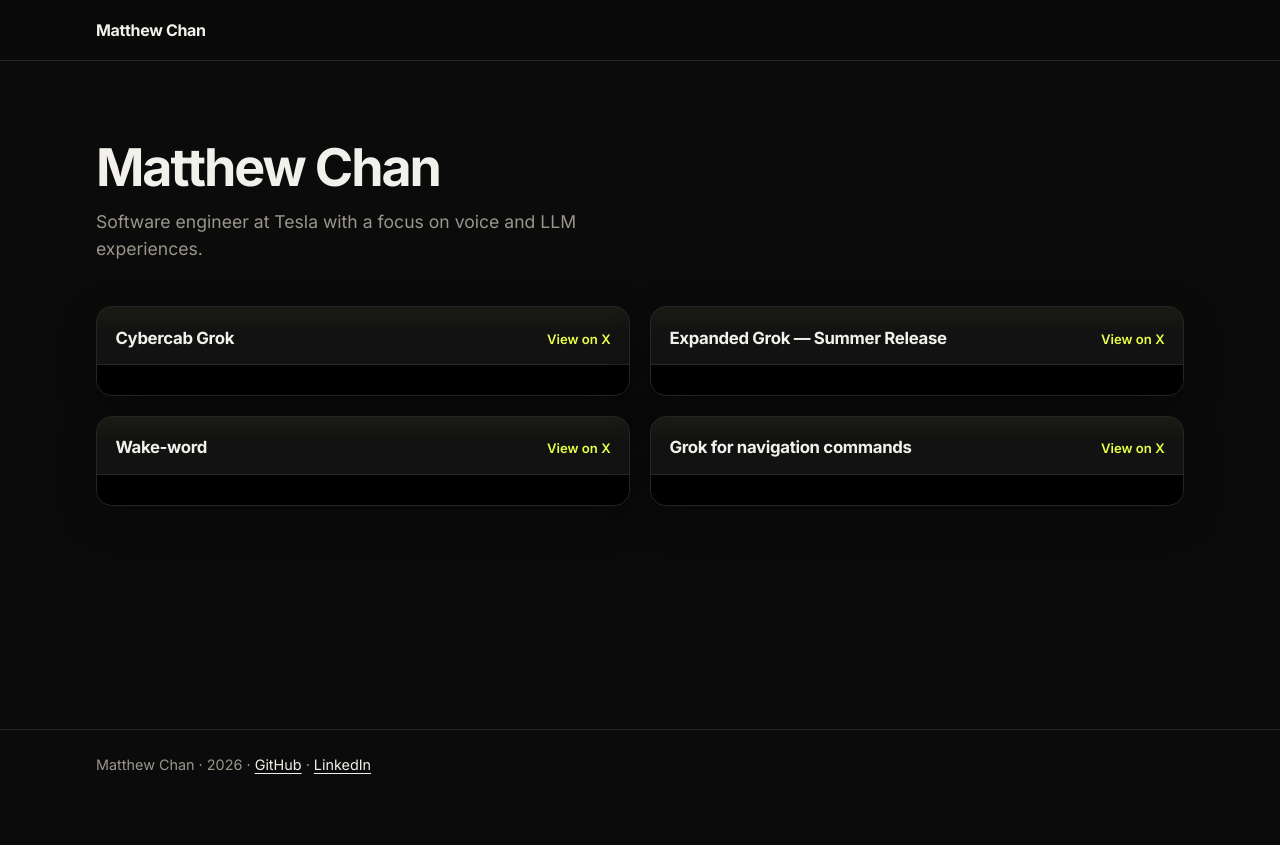
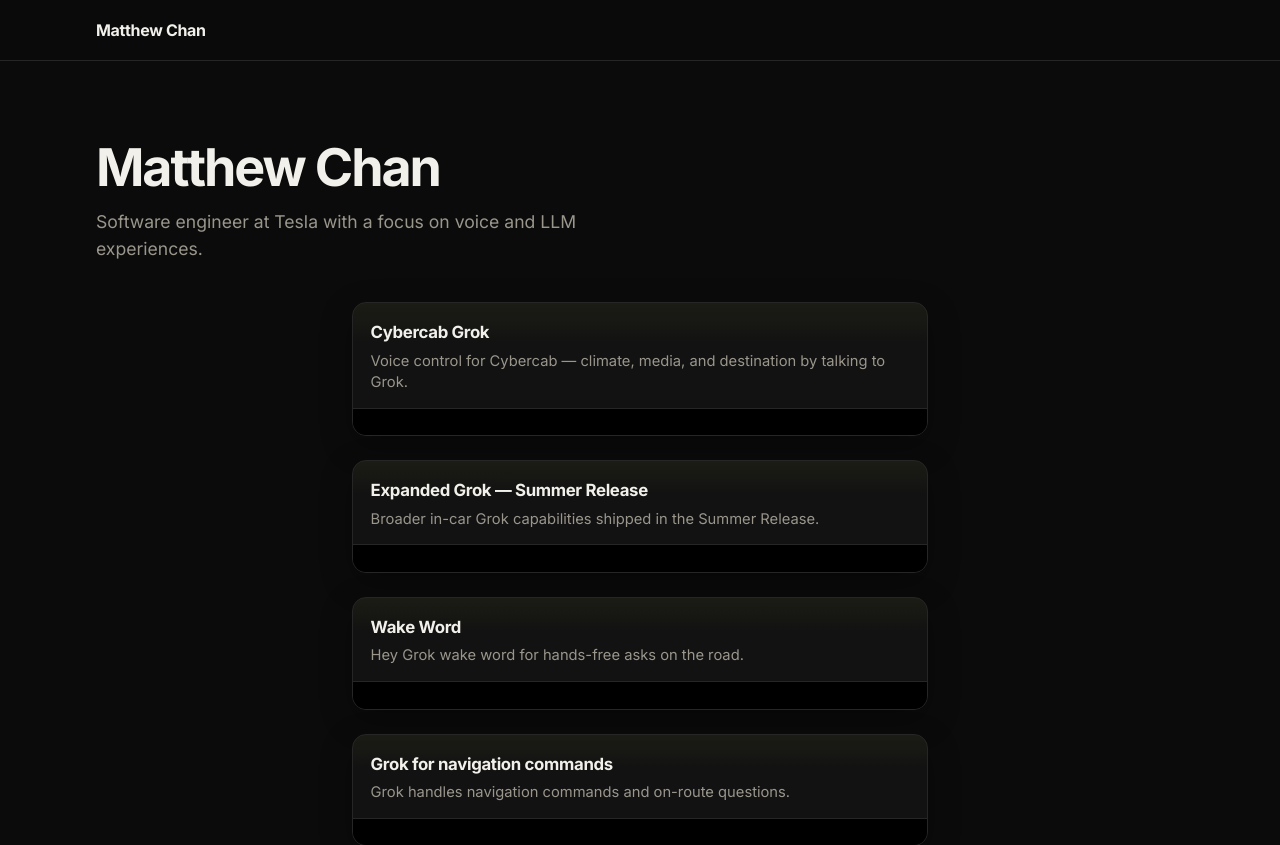
Before and after one commit to mchan7841/mchan7841.github.io, a React (Create React App) app in the folder my-app/: page / in a window 1280 px wide. Shown: the top 845 px of the page. Before the commit the page ends 800 px from the top, so only its background shows below. Built offline with nearby package versions, Linux system fonts and the light colour scheme.

Commit message:
Tighten embed cards and project blurbs

```diff
--- a/my-app/src/components/XEmbed.js
+++ b/my-app/src/components/XEmbed.js
@@ -32,13 +32,27 @@
         return;
       }
       mountRef.current.innerHTML = '';
-      twttr.widgets.createTweet(statusId, mountRef.current, {
-        theme: 'dark',
-        dnt: true,
-        conversation: 'none',
-        align: 'center',
-        width: 550,
-      });
+      twttr.widgets
+        .createTweet(statusId, mountRef.current, {
+          theme: 'dark',
+          dnt: true,
+          conversation: 'none',
+          align: 'center',
+          width: 520,
+        })
+        .then((el) => {
+          if (!el && mountRef.current) {
+            const quote = document.createElement('blockquote');
+            quote.className = 'twitter-tweet';
+            quote.setAttribute('data-theme', 'dark');
+            quote.setAttribute('data-dnt', 'true');
+            const link = document.createElement('a');
+            link.href = href;
+            quote.appendChild(link);
+            mountRef.current.appendChild(quote);
+            twttr.widgets.load(mountRef.current);
+          }
+        });
     });
 
     return () => {
--- a/my-app/src/data/projects.js
+++ b/my-app/src/data/projects.js
@@ -2,24 +2,28 @@
   {
     id: 'cybercab-grok',
     title: 'Cybercab Grok',
+    blurb: 'Voice control for Cybercab — climate, media, and destination by talking to Grok.',
     href: 'https://x.com/robotaxi/status/2096428461166588208',
     statusId: '2096428461166588208',
   },
   {
     id: 'summer-grok',
     title: 'Expanded Grok — Summer Release',
+    blurb: 'Broader in-car Grok capabilities shipped in the Summer Release.',
     href: 'https://x.com/tesla/status/2079584176182087827',
     statusId: '2079584176182087827',
   },
   {
     id: 'wake-word',
-    title: 'Wake-word',
+    title: 'Wake Word',
+    blurb: 'Hey Grok wake word for hands-free asks on the road.',
     href: 'https://x.com/tesla/status/2058638532353434023',
     statusId: '2058638532353434023',
   },
   {
     id: 'navigation',
     title: 'Grok for navigation commands',
+    blurb: 'Grok handles navigation commands and on-route questions.',
     href: 'https://x.com/tesla/status/2043782316850573312',
     statusId: '2043782316850573312',
   },
--- a/my-app/src/pages/Home.css
+++ b/my-app/src/pages/Home.css
@@ -1,5 +1,5 @@
 .hero {
-  padding: 2.5rem 0 2.75rem;
+  padding: 2.5rem 0 2.5rem;
   max-width: 40rem;
 }
 
@@ -17,65 +17,51 @@
   max-width: 34rem;
 }
 
-.embed-grid {
-  display: grid;
-  grid-template-columns: repeat(2, minmax(0, 1fr));
-  gap: 1.25rem;
+.embed-list {
+  display: flex;
+  flex-direction: column;
+  align-items: center;
+  gap: 1.5rem;
 }
 
 .embed-card {
-  display: flex;
-  flex-direction: column;
-  min-height: 100%;
+  width: min(100%, 36rem);
   background:
-    linear-gradient(180deg, rgba(232, 255, 71, 0.04), transparent 28%),
+    linear-gradient(180deg, rgba(232, 255, 71, 0.045), transparent 30%),
     var(--bg-elevated);
   border: 1px solid var(--border);
-  border-radius: 16px;
+  border-radius: 14px;
   overflow: hidden;
-  box-shadow: 0 12px 40px rgba(0, 0, 0, 0.28);
+  box-shadow: 0 10px 32px rgba(0, 0, 0, 0.28);
 }
 
 .embed-card__head {
-  display: flex;
-  align-items: baseline;
-  justify-content: space-between;
-  gap: 1rem;
-  padding: 1.1rem 1.15rem 0.85rem;
+  padding: 1rem 1.1rem 0.9rem;
   border-bottom: 1px solid var(--border);
 }
 
 .embed-card__head h2 {
   font-size: 1.05rem;
   letter-spacing: -0.02em;
+  margin-bottom: 0.35rem;
 }
 
-.embed-card__link {
-  flex-shrink: 0;
-  color: var(--accent);
-  font-size: 0.82rem;
-  font-weight: 600;
-}
-
-.embed-card__link:hover {
-  text-decoration: underline;
-  text-underline-offset: 3px;
+.embed-card__head p {
+  color: var(--fg-muted);
+  font-size: 0.92rem;
+  line-height: 1.45;
 }
 
 .embed-card__body {
-  flex: 1;
   display: flex;
   justify-content: center;
-  padding: 0.85rem 0.85rem 1rem;
+  padding: 0.75rem 0.75rem 0.9rem;
   background: #000;
 }
 
+.embed-card__body .x-embed,
 .embed-card__body .twitter-tweet {
   margin: 0 !important;
+  width: 100%;
+  max-width: 34rem;
 }
-
-@media (max-width: 900px) {
-  .embed-grid {
-    grid-template-columns: 1fr;
-  }
-}
--- a/my-app/src/pages/Home.js
+++ b/my-app/src/pages/Home.js
@@ -13,19 +13,12 @@
         </p>
       </section>
 
-      <ul className="embed-grid">
+      <ul className="embed-list">
         {projects.map((project) => (
           <li key={project.id} className="embed-card">
             <div className="embed-card__head">
               <h2>{project.title}</h2>
-              <a
-                className="embed-card__link"
-                href={project.href}
-                target="_blank"
-                rel="noopener noreferrer"
-              >
-                View on X
-              </a>
+              <p>{project.blurb}</p>
             </div>
             <div className="embed-card__body">
               <XEmbed href={project.href} statusId={project.statusId} />
```
